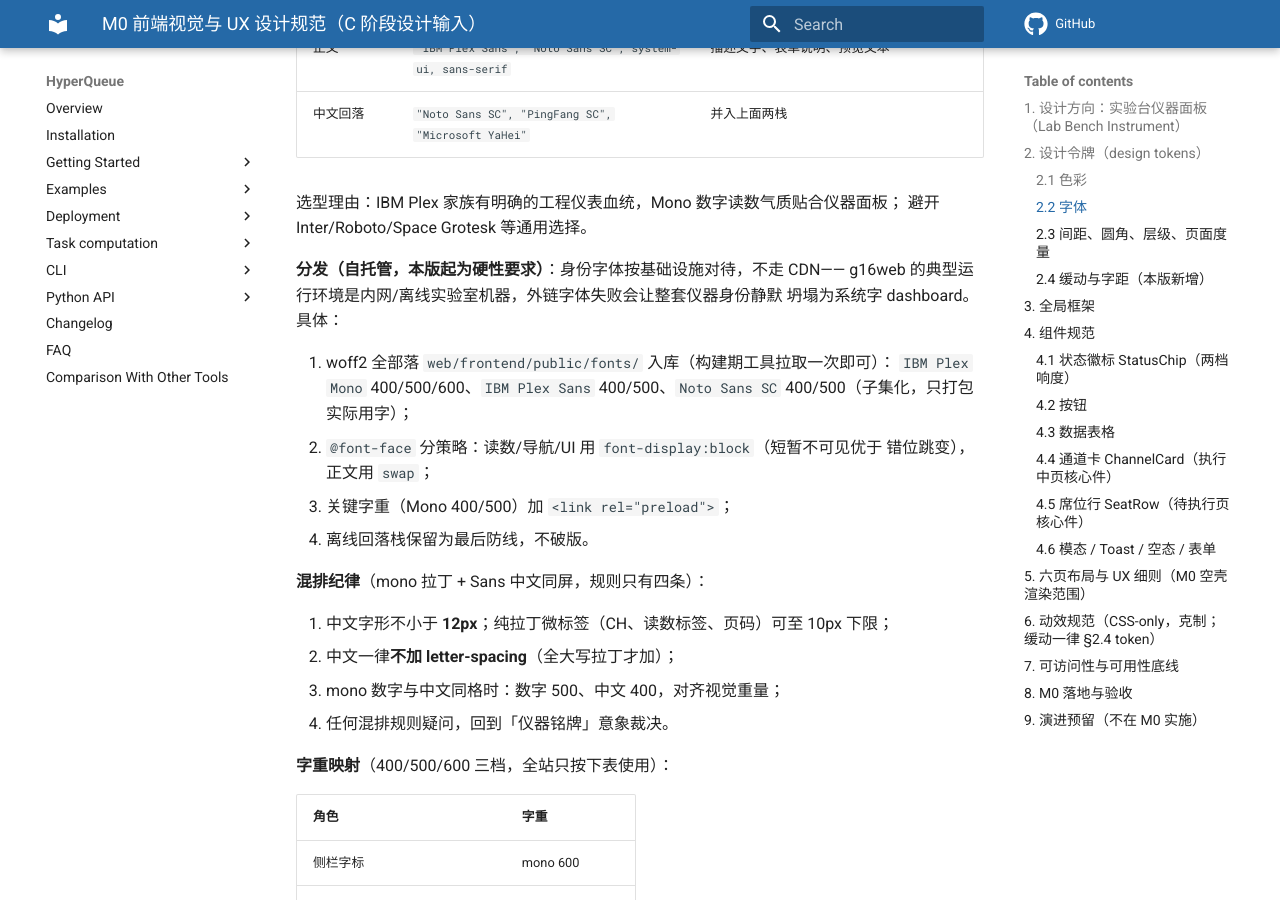
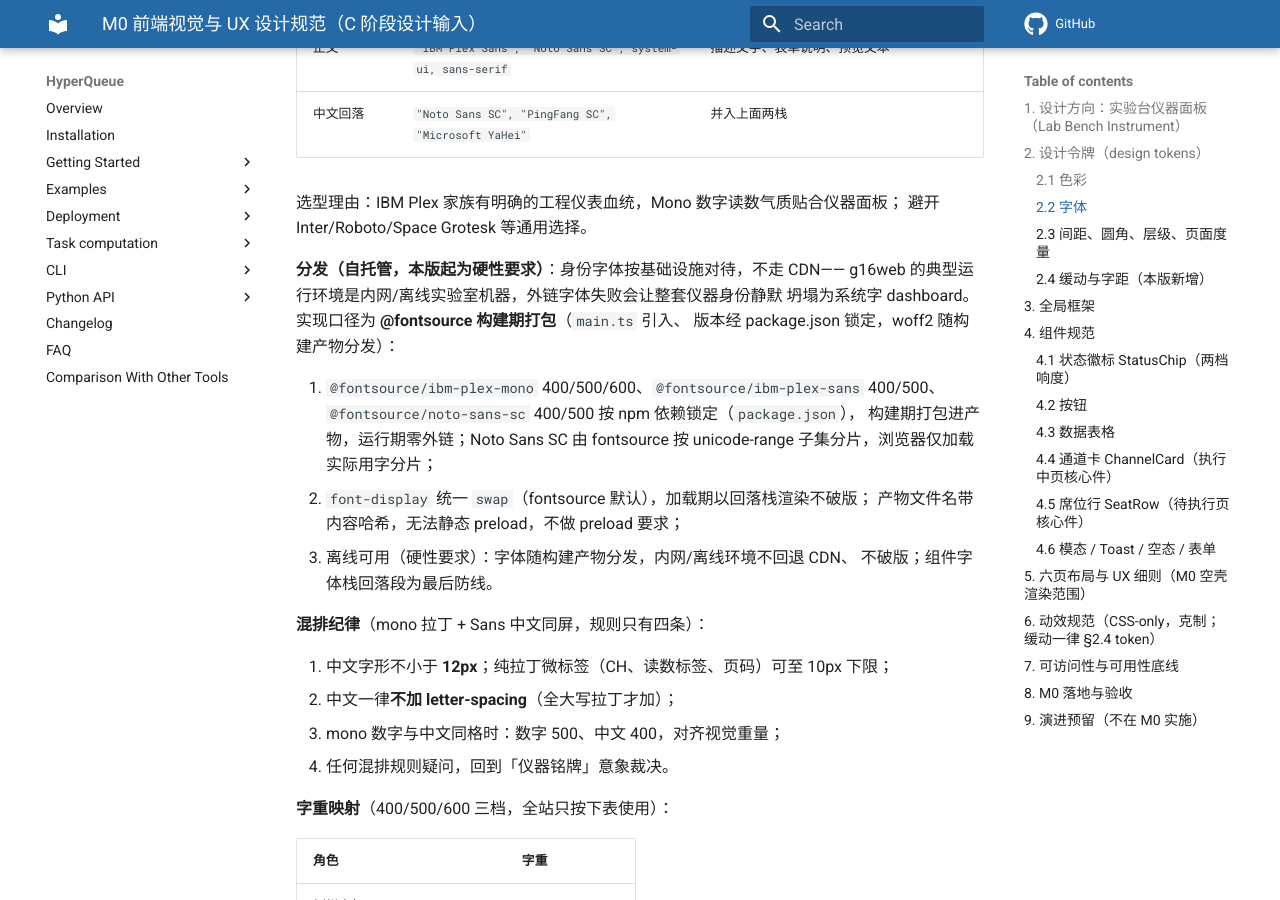
Before and after one commit to baizhancaiji/gauforge, an MkDocs documentation site: the page built from docs/plans/m0-frontend-design.md, in a window 1280 px wide and 900 px high, scrolled down 3725 px. Built offline with MkDocs 1.6.1 and Material for MkDocs 9.7.7, drawn with Linux system fonts in a browser that asks for light colours; comment, search, counter and statistics services are not loaded; the version menu is left out; some of the changed text lies outside the part shown.

Commit message:
docs(design): 字体分发改述为 @fontsource 构建期打包方案
- §2.2 分发要求对齐实现（main.ts 引入、package.json 锁定），保留禁 CDN 与离线可用硬要求
- font-display 统一 swap，删去 preload 与 public/fonts 入库的悬空要求（哈希产物无法静态 preload）
- §8 落地项与样板头注记同步措辞
- 二审清单 D-02（裁决 K2 取建议值）

```diff
--- a/docs/plans/assets/m0-ui-preview.html
+++ b/docs/plans/assets/m0-ui-preview.html
@@ -7,7 +7,7 @@
 <link rel="preconnect" href="https://fonts.googleapis.com">
 <link rel="preconnect" href="https://fonts.gstatic.com" crossorigin>
 <link href="https://fonts.googleapis.com/css2?family=IBM+Plex+Mono:wght@400;500;600&family=IBM+Plex+Sans:wght@400;500&family=Noto+Sans+SC:wght@400;500&display=swap" rel="stylesheet">
-<!-- 注：规范 §2.2 要求 C1 起字体自托管（woff2 入库）；样板此 CDN 链接仅作浏览器预览用途 -->
+<!-- 注：规范 §2.2 要求运行期零外链（@fontsource 构建期打包，swap）；样板此 CDN 链接仅作浏览器预览用途 -->
 <style>
 /* ===== tokens（与 docs/plans/m0-frontend-design.md §2 一致） ===== */
 :root{
--- a/docs/plans/m0-frontend-design.md
+++ b/docs/plans/m0-frontend-design.md
@@ -168,15 +168,17 @@ html[data-theme="light"]{
 
 **分发（自托管，本版起为硬性要求）**：身份字体按基础设施对待，不走 CDN——
 g16web 的典型运行环境是内网/离线实验室机器，外链字体失败会让整套仪器身份静默
-坍塌为系统字 dashboard。具体：
+坍塌为系统字 dashboard。实现口径为 **@fontsource 构建期打包**（`main.ts` 引入、
+版本经 package.json 锁定，woff2 随构建产物分发）：
 
-1. woff2 全部落 `web/frontend/public/fonts/` 入库（构建期工具拉取一次即可）：
-   `IBM Plex Mono` 400/500/600、`IBM Plex Sans` 400/500、`Noto Sans SC`
-   400/500（子集化，只打包实际用字）；
-2. `@font-face` 分策略：读数/导航/UI 用 `font-display:block`（短暂不可见优于
-   错位跳变），正文用 `swap`；
-3. 关键字重（Mono 400/500）加 `<link rel="preload">`；
-4. 离线回落栈保留为最后防线，不破版。
+1. `@fontsource/ibm-plex-mono` 400/500/600、`@fontsource/ibm-plex-sans`
+   400/500、`@fontsource/noto-sans-sc` 400/500 按 npm 依赖锁定（`package.json`），
+   构建期打包进产物，运行期零外链；Noto Sans SC 由 fontsource 按
+   unicode-range 子集分片，浏览器仅加载实际用字分片；
+2. `font-display` 统一 `swap`（fontsource 默认），加载期以回落栈渲染不破版；
+   产物文件名带内容哈希，无法静态 preload，不做 preload 要求；
+3. 离线可用（硬性要求）：字体随构建产物分发，内网/离线环境不回退 CDN、
+   不破版；组件字体栈回落段为最后防线。
 
 **混排纪律**（mono 拉丁 + Sans 中文同屏，规则只有四条）：
 
@@ -443,7 +445,7 @@ g16web 的典型运行环境是内网/离线实验室机器，外链字体失败
 
 1. C1 建立 `src/styles/tokens.css`（§2 全量，含明暗双主题变量组与缓动/字距
    token）+ `base.css`（reset/框架/背景纹理/主题切换/基础接管清单 §3）；
-   **字体自托管入库（§2.2），不走外链**；
+   **字体自托管随构建打包（§2.2 @fontsource），运行期零外链**；
 2. C3/C4 六页组件严格引用 tokens，禁止组件内硬编码色值/字号/字距/缓动
    （走查抽查）；
 3. 验收（并入 m0-plan.md §8）：
```
